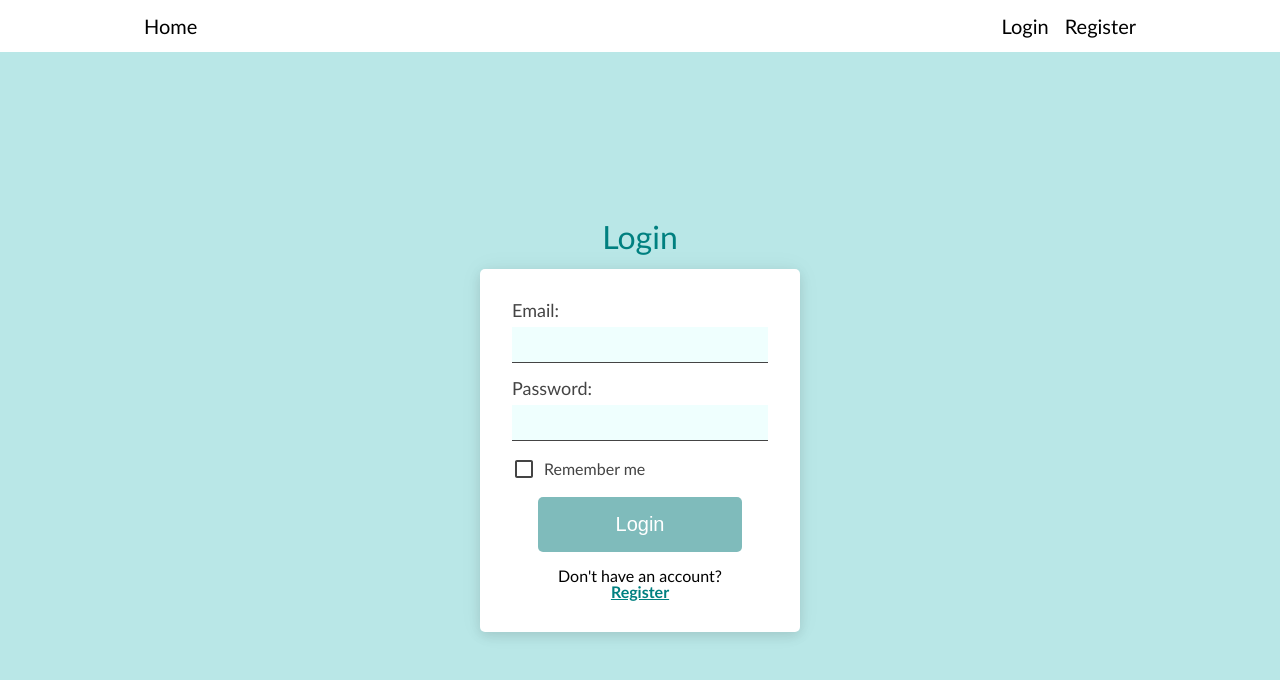
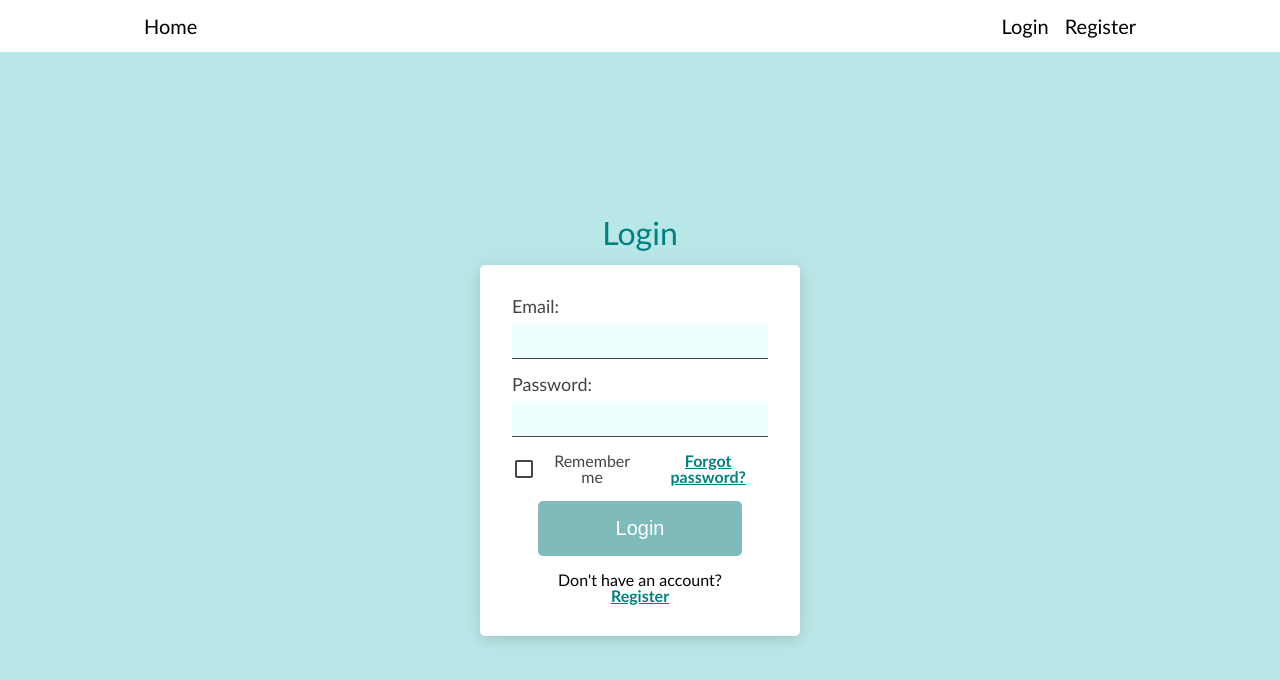
Before and after one commit to evan-baron/register-login-logout-app, a React (Vite) app in the folder client/: page /login in a window 1280 px wide. Shown: the top 680 px of the page. Built offline with nearby package versions, Linux system fonts and the light colour scheme; no server answers.

Commit message:
styled login page more - added forgot password link

```diff
--- a/client/src/pages/Login.jsx
+++ b/client/src/pages/Login.jsx
@@ -149,7 +149,9 @@ const Login = ({ user, setUser }) => {
 						<CheckBoxOutlineBlank sx={{ color: '#444444' }} onClick={() => setChecked((prev) => !prev)} />
 					)}
 					<span>Remember me</span>
+					<span className="forgot-password">Forgot password?</span>
 				</div>
+
 
 				<button
 					type='button'
--- a/client/src/style.scss
+++ b/client/src/style.scss
@@ -197,6 +197,14 @@ html, body, #root {
 					font-size: 1rem;
 				}
 
+				.forgot-password {
+					display: flex;
+					margin-left: auto;
+					color: teal;
+					font-weight: bold;
+					text-decoration: underline;
+				}
+
 				button {
 					align-self: center;
 					border: none;
```
